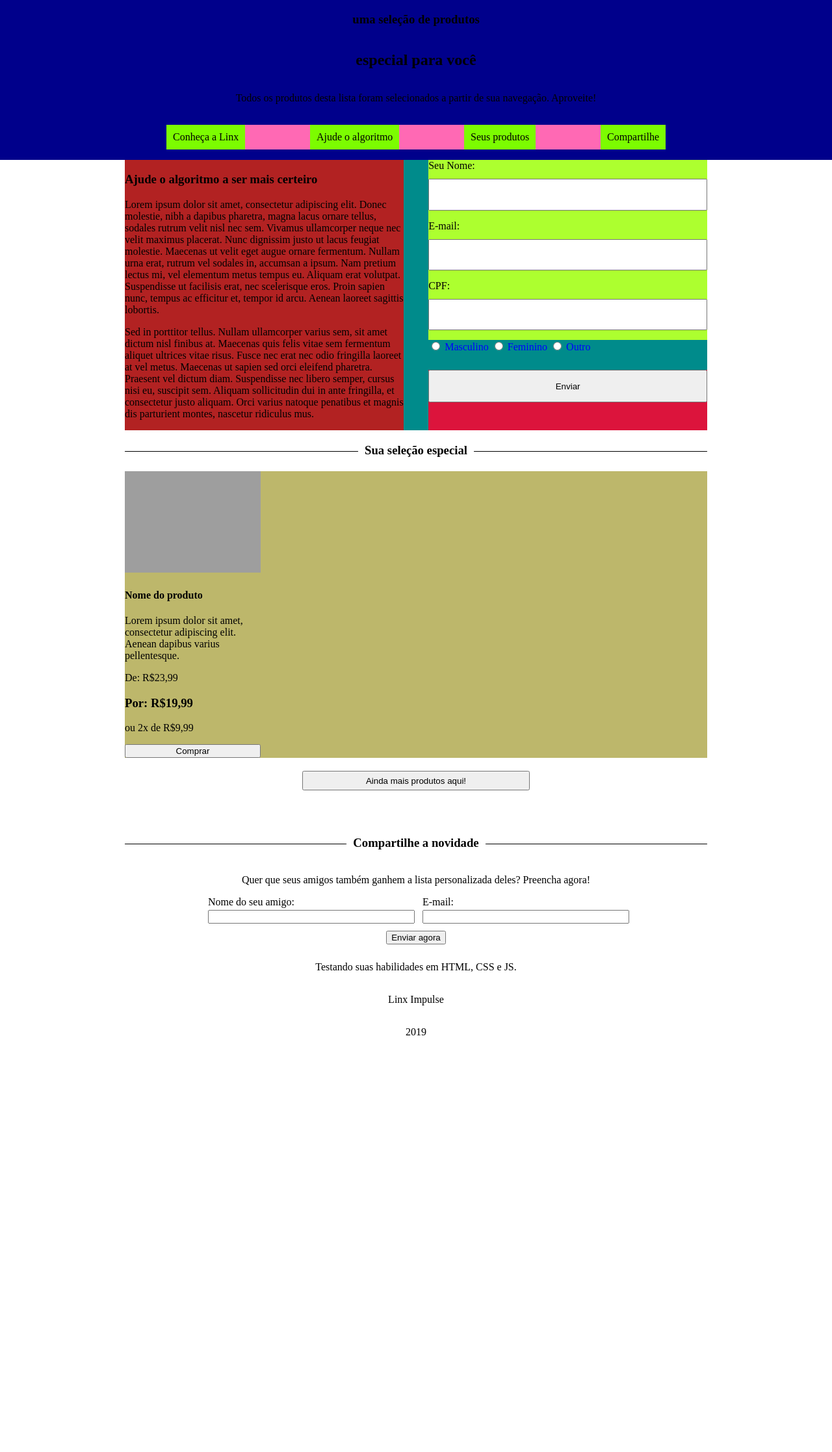
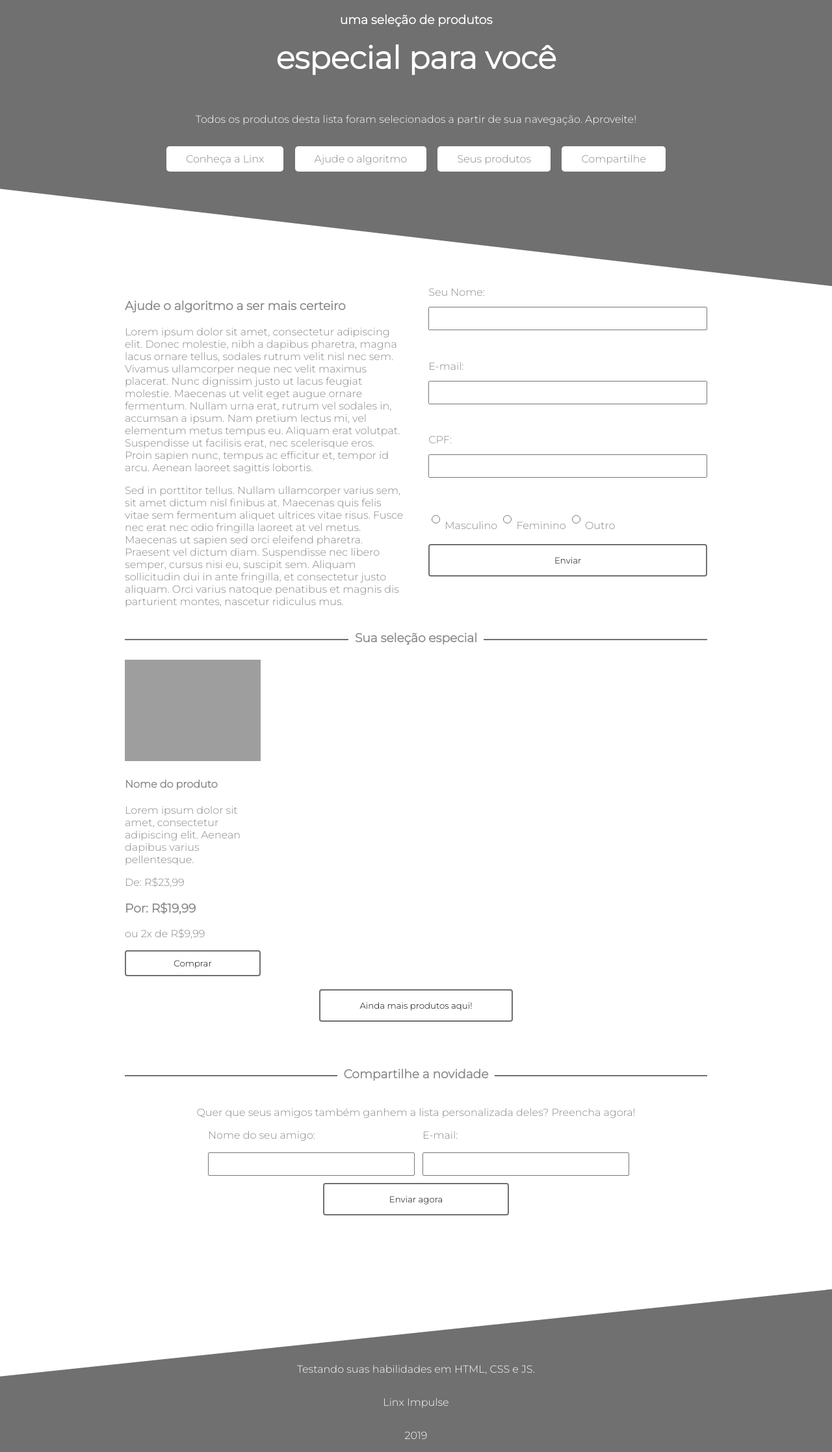
Before and after one commit to kaslufl/progui-linx, a Python web app: template application/view/templates/home.html in a window 1280 px wide. Shown: the whole page at 65% size. Before the commit the page ends 1593 px from the top, so only its background shows below. Run offline with Jinja, Linux system fonts and the light colour scheme; the template is opened without the code that fills it, so the values that code supplies are empty; grey boxes are pictures that could not be loaded.

Commit message:
feat: adiciona polígonos header e footer, e estiliza botões

```diff
--- a/application/view/static/css/style.css
+++ b/application/view/static/css/style.css
@@ -3,15 +3,21 @@ body {
     grid-template-areas: "header" "help-us" "display" "invite" "footer";
     margin: 0;
     padding: 0;
+    font-family: 'Montserrat', sans-serif;
+    color: #888888;
+    font-size: 1em;
 }
 /* Cabeçalho */
 body header {
     display: grid;
     grid-area: header;
     grid-template-areas: "texto1" "navbar";
-    background-color: darkblue;
+    padding-bottom: 20vh;
+    clip-path: polygon(0 0, 100% 0, 100% 100%, 0 66%);
 }
-
+body header section h1 {
+    margin-top: 0;
+}
 body header section {
     display:flex;
     flex-direction: column;
@@ -30,14 +36,15 @@ body header nav ul {
     flex-wrap: wrap;
     justify-content: space-between;
     justify-items: center;
-    background-color: hotpink;
     margin-left: 20vw;
     margin-right: 20vw;
 }
 
 body header nav ul li {
-    background-color: lawngreen;
-    padding:10px;
+    background-color: #ffffff;
+    color: #888888;
+    padding:10px 30px;
+    border-radius: 5px;
 }
 
 /* Help Us */
@@ -46,7 +53,6 @@ body header nav ul li {
     grid-area: help-us;
     grid-template-areas: "text form";
     grid-template-columns: 1fr 1fr;
-    background-color: darkcyan;
     margin-left: 15vw;
     margin-right: 15vw;
     gap: 3vw;
@@ -54,7 +60,6 @@ body header nav ul li {
 
 #help-us article {
     grid-area: text;
-    background-color: firebrick;
 }
 
 #help-us form {
@@ -70,23 +75,23 @@ body header nav ul li {
 
 #help-us form input{
     margin-bottom: 15px;
+    height: 30px;
 }
 
 #data {
     grid-area: data;
     display:grid;
-    background-color: greenyellow;
 }
 
 #gender {
     grid-area: gender;
     display: inline;
-    color: blue;
 }
+
 #send {
     grid-area: send;
-    background-color: crimson;
 }
+
 #send input[type="submit"] {
     width: 100%;
     height: 50px;
@@ -104,7 +109,6 @@ body header nav ul li {
 body section#display article {
     display: grid;
     grid-template-columns: repeat(4, 1fr);
-    background-color: darkkhaki;
     gap: 20px;
 }
 /* Produtos */
@@ -115,20 +119,20 @@ section#display article section img {
 
 section#display article section button {
     width: 100%;
+    padding: 10px 24px;
 }
 
 #more-products {
     margin: 20px;
-    width: 350px;
-    height: 30px;
     margin-bottom: 50px;
+    padding: 15px 60px;
 }
 
 /* Divisão */
 .line {
     width: 100%;
     line-height: 0.1em;
-    border-bottom: 1px solid black;
+    border-bottom: 2px solid #707070;
     text-align: center;
     margin: 30px;
 }
@@ -167,8 +171,9 @@ span {
     grid-template-rows: 1fr 1fr;
 }
 
-#friend-name input{
+#friend-name input[type="text"]{
     width: 100%;
+    height: 30px;
 }
 
 #friend-email {
@@ -180,8 +185,32 @@ span {
     width: 100%;
 }
 
+#friend-send input[type="submit"] {
+    padding:15px 100px;
+}
 /* Rodapé */
 body footer{
     display: grid;
     place-items: center;
+    padding-top: 25vh;
+    clip-path: polygon(0 67%, 100% 29%, 100% 100%, 0 100%);
 }
+
+footer, header {
+    color:#FFFFFF;
+    background-color: #707070;
+}
+
+/* Fonts */
+h1 {
+    font-size: 3rem;
+}
+
+/* Botões */
+
+button , input[type="submit"]{
+    background-color: #ffffff;
+    border: 2px solid #707070;
+    border-radius: 4px;
+    font-family: 'Montserrat', sans-serif;
+}
--- a/application/view/templates/home.html
+++ b/application/view/templates/home.html
@@ -3,6 +3,8 @@
 <head>
     <meta charset="UTF-8">
     <meta name="viewport" content="width=device-width, initial-scale=1.0">
+    <link rel="preconnect" href="https://fonts.gstatic.com">
+<link href="https://fonts.googleapis.com/css2?family=Montserrat:wght@300&display=swap" rel="stylesheet">
     <link rel="stylesheet" href="../static/css/style.css">
     <title>Linx Impulse</title>
 </head>
@@ -38,11 +40,11 @@
                 <input type="text" name="cpf" id="cpf">
             </section>
             <section id="gender">
-                <input type="radio" id="masculino" name="gender" value="masculino">
+                <input type="radio" name="gender" value="masculino">
                 <label for="masculino">Masculino</label>
-                <input type="radio" id="feminino" name="gender" value="feminino">
+                <input type="radio" name="gender" value="feminino">
                 <label for="feminino">Feminino</label>
-                <input type="radio" id="outro" name="gender" value="outro">
+                <input type="radio" name="gender" value="outro">
                 <label for="outro">Outro</label>
             </section>
             <section id="send">
```
